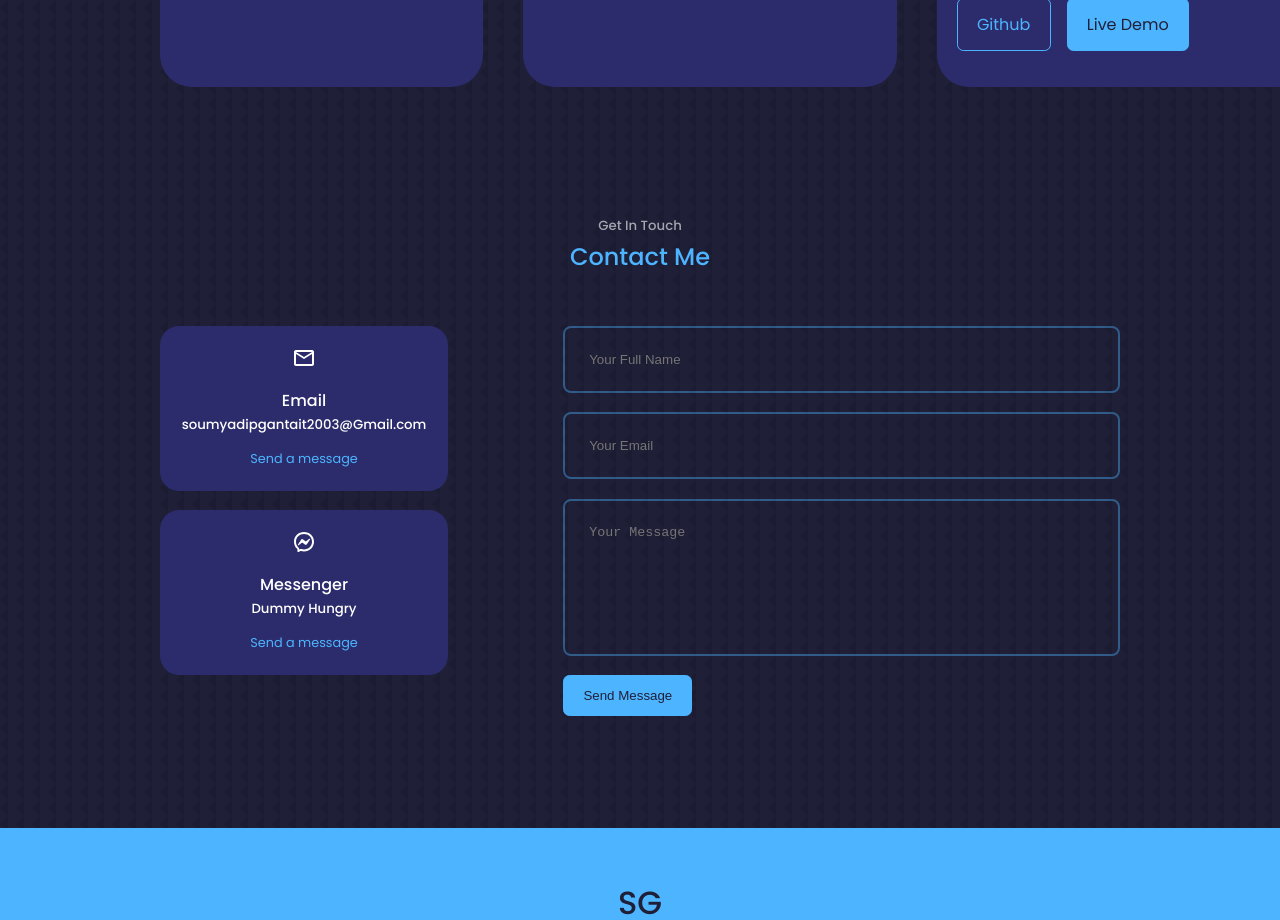
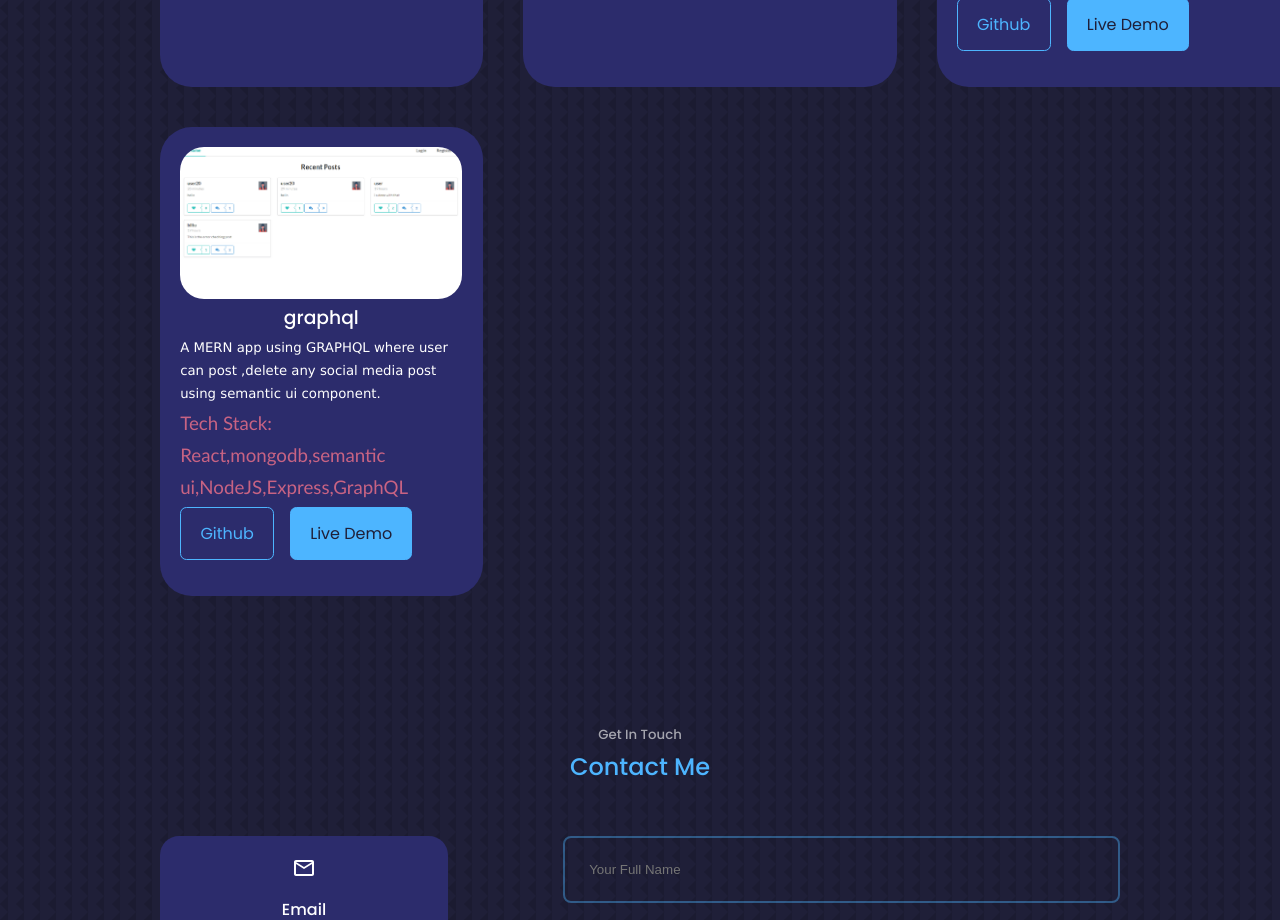
Before and after one commit to Soumya-9641/portfolio, a React (Create React App) app: page / in a window 1280 px wide. Shown: the part 4400-5320 px from the top of the page. Built offline with nearby package versions, Linux system fonts and the light colour scheme.

Commit message:
add new one project

```diff
--- a/src/components/about/About.jsx
+++ b/src/components/about/About.jsx
@@ -1,7 +1,7 @@
 import { Component } from "react";
-import ME from "../../assets/me-about.jpg";
+//import ME from "../../assets/me-about.jpg";
 import { BsAwardFill } from "react-icons/bs";
-import { FiUsers } from "react-icons/fi";
+//import { FiUsers } from "react-icons/fi";
 import { FaProjectDiagram } from "react-icons/fa";
 import "./about.css";
 class About extends Component {
--- a/src/components/contact/Contact.jsx
+++ b/src/components/contact/Contact.jsx
@@ -2,7 +2,7 @@ import { Component, createRef } from "react";
 import "./contact.css";
 import { MdOutlineEmail } from "react-icons/md";
 import { RiMessengerLine } from "react-icons/ri";
-import { RiWhatsappLine } from "react-icons/ri";
+//import { RiWhatsappLine } from "react-icons/ri";
 import emailjs from "@emailjs/browser";
 class Contact extends Component {
   constructor() {
--- a/src/components/footer/Footer.jsx
+++ b/src/components/footer/Footer.jsx
@@ -1,9 +1,9 @@
 import { Component } from "react";
 import {
   IoLogoTwitter,
-  IoLogoFacebook,
+  //IoLogoFacebook,
   IoLogoInstagram,
-  IoLogoYoutube
+ // IoLogoYoutube
 } from "react-icons/io";
 import "./footer.css";
 class Footer extends Component {
--- a/src/components/nav/Nav.jsx
+++ b/src/components/nav/Nav.jsx
@@ -5,7 +5,7 @@ import { BiBook } from "react-icons/bi";
 import { RiServiceLine } from "react-icons/ri";
 import { BiMessageSquareDetail } from "react-icons/bi";
 import "./nav.css";
-import { useState } from "react";
+//import { useState } from "react";
 
 class Nav extends Component {
   constructor() {
--- a/src/components/portfolio/Portfolio.jsx
+++ b/src/components/portfolio/Portfolio.jsx
@@ -24,7 +24,7 @@ const data = [
     about:"a bookstore app where you can purchase multiple types of book ,add to cart them etc ",
     tech:"Next.js,Node,express,mongodb,Razorpay payment,Tailwind CSS",
     github: "https://github.com/Soumya-9641/Bookstore_website.git",
-    demo: "https://inext.dev"
+    demo: "https://drive.google.com/file/d/1nkz4QHQJqFyt2DwbEGorYx8qpAhA4Rkc/view?usp=sharing"
   },
 
   {
@@ -34,7 +34,7 @@ const data = [
     about:"a donation app to donate your unused things like shirts,bags,shoes",
     tech:"react,Node,reactHooks,Razorpay,Mongodb,Tailwind CSS",
     github: "https://github.com/Soumya-9641/full_mernStack.git",
-    demo: "https://inext.dev"
+    demo: "https://drive.google.com/file/d/1OG7JNFeX0l2GS5hACkK0KsiNuZfWSOsC/view?usp=sharing"
   },
   {
     id: 4,
@@ -52,7 +52,7 @@ const data = [
     about:"a firebase chat app where logged in people can talk to each other",
     tech:"react,Firebase,SCSS",
     github: "https://github.com/Soumya-9641/Firebase_chatapp.git",
-    demo: "https://inext.dev"
+    demo: "https://drive.google.com/file/d/1u0WSMjZPm2mh8s8jmcsMbgwK1R5ZY-x1/view?usp=sharing"
   },
   {
     id: 6,
@@ -61,7 +61,16 @@ const data = [
     about:"A nextjs app where developers can upload there blogs ,articles",
     tech:"NextJs,mongodb,Tailwind CSS",
     github: " https://github.com/Soumya-9641/techoverflow.git",
-    demo: "https://inext.dev"
+    demo: "https://drive.google.com/file/d/18uMb2n0k8aVDYFlvfTQrlB2mT2Z27bz2/view?usp=sharing"
+  },
+  {
+    id: 7,
+    image: "/images/graphql.jpeg",
+    title: "graphql",
+    about:"A MERN app using GRAPHQL where user can post ,delete any social media post using semantic ui component.",
+    tech:"React,mongodb,semantic ui,NodeJS,Express,GraphQL",
+    github: "https://github.com/Soumya-9641/Social-media-app-using-GraphQL",
+    demo: "https://drive.google.com/file/d/1v1l5-IFo9Sb9wUGb94Mn3suZrCwZmUY4/view?usp=sharing"
   }
 ];
 
```
Also changed, not shown: public/images/graphql.jpeg (added).
